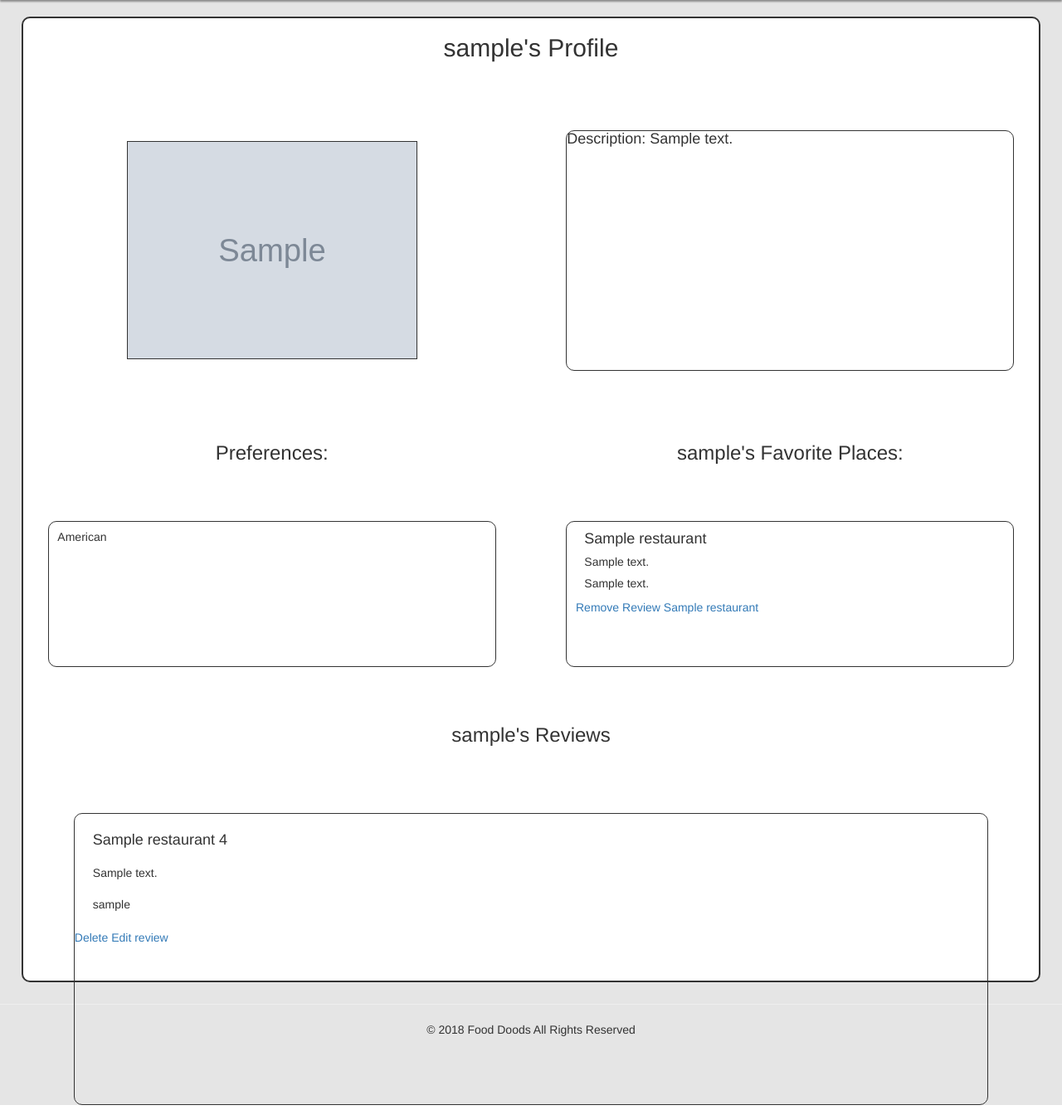
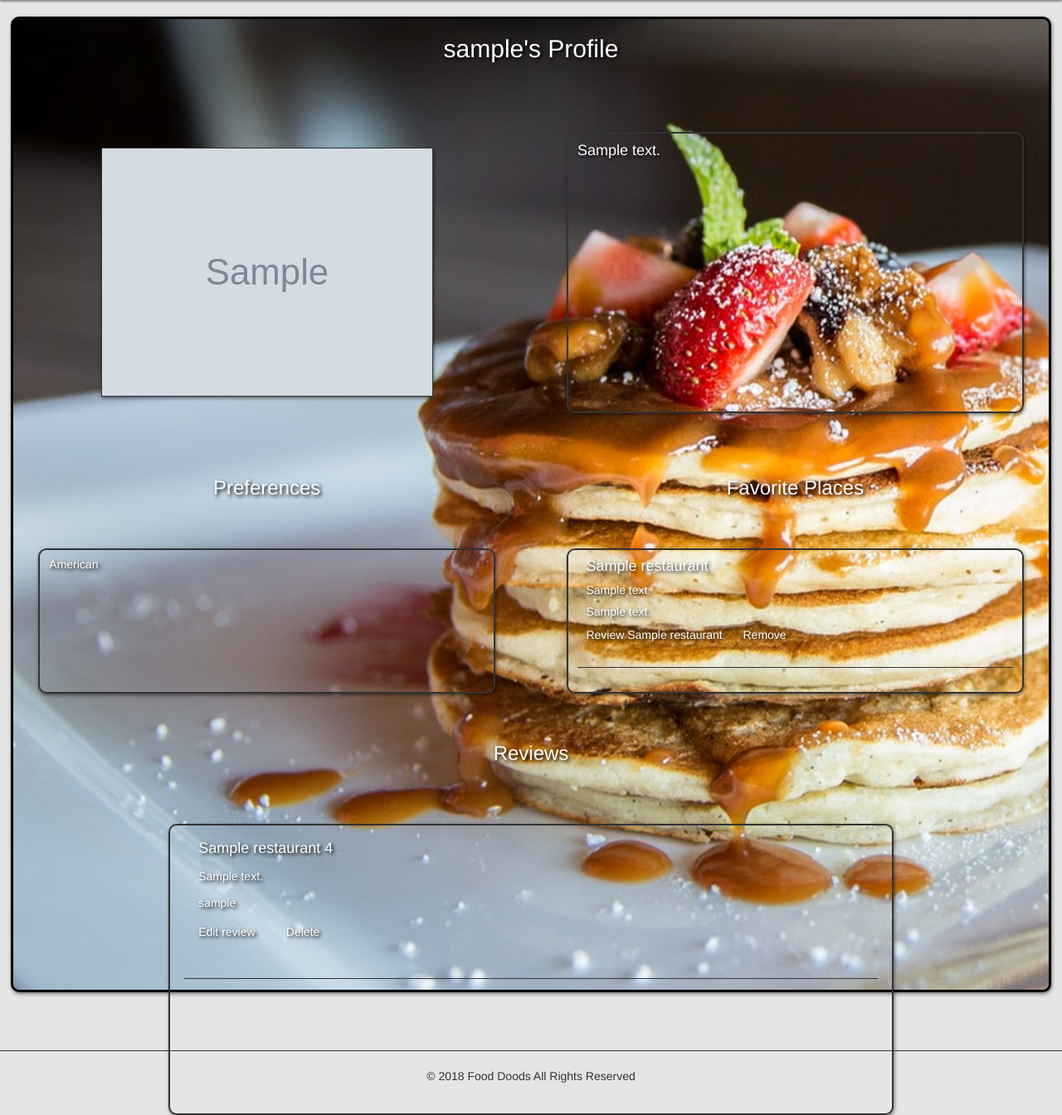
Before and after one commit to aduncan12/project-02, a Django app: page /userprofile in a window 1280 px wide. Shown: the part 50-1394 px from the top of the page at 83% size. Run offline with Django 3.2, Linux system fonts and the light colour scheme; a user stored in the database is signed in; data comes from the database, SQL or seed files in the repository; tables that the repository leaves empty hold one stand-in row (values such as "Sample post"); grey boxes marked "Sample" are stand-in pictures; some libraries are stand-ins or nearby versions; some web fonts are replaced.

Commit message:
finished user profile

```diff
--- a/foodie/static/css/sass/styles.scss
+++ b/foodie/static/css/sass/styles.scss
@@ -186,7 +186,8 @@ h4, h5 {
 }
 
 hr{
-    margin-top: 0;
+    margin-top: 5.5%;
+    border-color: #333333;
 }
 
 #map_restList {
@@ -248,32 +249,50 @@ overflow-y: auto;
 
 #profile {
     margin-top: 70px;
-    margin-right: 2%;
-    margin-left: 2%;
+    margin-right: 1%;
+    margin-left: 1%;
     margin-bottom: 2%;
     display: grid;
-    grid-template-rows: 70px 350px 70px 200px 70px 400px;
+    grid-template-rows: 70px 400px 50px 200px 50px 400px;
     grid-template-columns: repeat(2, 49%);
     grid-gap: 3% 2%;
-    border: 2px solid;
+    border: 3px solid #000000;
     border-radius: 10px;
     background-color: #FFFFFF;
+    -moz-box-shadow: 1px 2px 4px rgba(0, 0, 0,0.5);
+    -webkit-box-shadow: 1px 2px 4px rgba(0, 0, 0, .5);
+    box-shadow: 1px 2px 4px rgba(0, 0, 0, .5);
+    background-image: url("../images/pancakes.jpeg");
+    background-size: cover;
+    color: #FFFFFF;
+    text-shadow: 2px 2px 4px #000000;
+
     #profileHeader{
         grid-area: 1 / span 2;
         margin: auto;
     }
     #profileImg {
         grid-area: 2 / 1;
-        border: 1px solid;
+        border: 1px solid #333333;
         margin: auto;
-        max-height: 350px;
-        max-width: 350px;
+        max-height: 400px;
+        max-width: 400px;
+        -moz-box-shadow: 1px 2px 4px rgba(0, 0, 0,0.5);
+        -webkit-box-shadow: 1px 2px 4px rgba(0, 0, 0, .5);
+        box-shadow: 1px 2px 4px rgba(0, 0, 0, .5);
+    }
+    #description {
+        grid-area: 2 / 2;
+        margin: 5%;
+        border: 2px solid #333333;
+        border-radius: 10px;
+        -moz-box-shadow: 1px 2px 4px rgba(0, 0, 0,0.5);
+        -webkit-box-shadow: 1px 2px 4px rgba(0, 0, 0, .5);
+        box-shadow: 1px 2px 4px rgba(0, 0, 0, .5);
+        overflow-y: auto;
     }
     #profileDesc {
-        grid-area: 2 / 2;
-        margin: 5%;
-        border: 1px solid;
-        border-radius: 10px;
+        margin: 2%;
     }
     #pref {
         grid-area: 3 / 1;
@@ -287,15 +306,21 @@ overflow-y: auto;
         grid-area: 4 / 1;
         overflow-y: auto;
         margin: 2% 5%;
-        border: 1px solid;
+        border: 2px solid #333333;
         border-radius: 10px;
+        -moz-box-shadow: 1px 2px 4px rgba(0, 0, 0,0.5);
+        -webkit-box-shadow: 1px 2px 4px rgba(0, 0, 0, .5);
+        box-shadow: 1px 2px 4px rgba(0, 0, 0, .5);
     }
     #profileRest {
         grid-area: 4 / 2;
         overflow-y: auto;
         margin: 2% 5%;
-        border: 1px solid;
+        border: 2px solid #333333;
         border-radius: 10px;
+        -moz-box-shadow: 1px 2px 4px rgba(0, 0, 0,0.5);
+        -webkit-box-shadow: 1px 2px 4px rgba(0, 0, 0, .5);
+        box-shadow: 1px 2px 4px rgba(0, 0, 0, .5);
     }
     #profileReview {
         grid-area: 5 / span 2;
@@ -304,32 +329,40 @@ overflow-y: auto;
     #user_reviews {
         grid-area: 6 / span 2;
         overflow-y: auto;
-        margin: 2% 5%;
-        border: 1px solid;
+        margin: 2% 15%;
+        border: 2px solid #333333;
         border-radius: 10px;
+        -moz-box-shadow: 1px 2px 4px rgba(0, 0, 0,0.5);
+        -webkit-box-shadow: 1px 2px 4px rgba(0, 0, 0, .5);
+        box-shadow: 1px 2px 4px rgba(0, 0, 0, .5);
     }
 }
 
-#user_saved, #preferences {
+#user_saved, #preferences, #user_reviews2 {
     margin: 2%;
 }
 
+#user_reviews2 > a, #user_saved > a {
+    text-decoration: none;
+    color: #FFFFFF;
+    margin: 2%;
+}
 
 .readmore{
-    color: white;
+    color: #FFFFFF;
     font-family: 'Chicle';
     font-size: 38px;
     margin-top: 100px;
 }
 
 .readmore:hover{
-    color:white;
+    color: #FFFFFF;
 }
 
 .readmore:visited{
-    color:white;
+    color: #FFFFFF;
 }
 
 .readmore:active{
-    color:white;
+    color: #FFFFFF;
 }
--- a/foodie/static/css/styles.css
+++ b/foodie/static/css/styles.css
@@ -187,7 +187,8 @@ h4, h5 {
 }
 
 hr {
-  margin-top: 0;
+  margin-top: 5.5%;
+  border-color: #333333;
 }
 
 #map_restList {
@@ -231,16 +232,23 @@ hr {
 
 #profile {
   margin-top: 70px;
-  margin-right: 2%;
-  margin-left: 2%;
+  margin-right: 1%;
+  margin-left: 1%;
   margin-bottom: 2%;
   display: grid;
-  grid-template-rows: 70px 350px 70px 200px 70px 400px;
+  grid-template-rows: 70px 400px 50px 200px 50px 400px;
   grid-template-columns: repeat(2, 49%);
   grid-gap: 3% 2%;
-  border: 2px solid;
+  border: 3px solid #000000;
   border-radius: 10px;
   background-color: #FFFFFF;
+  -moz-box-shadow: 1px 2px 4px rgba(0, 0, 0, 0.5);
+  -webkit-box-shadow: 1px 2px 4px rgba(0, 0, 0, 0.5);
+  box-shadow: 1px 2px 4px rgba(0, 0, 0, 0.5);
+  background-image: url("../images/pancakes.jpeg");
+  background-size: cover;
+  color: #FFFFFF;
+  text-shadow: 2px 2px 4px #000000;
 }
 #profile #profileHeader {
   grid-area: 1/span 2;
@@ -248,16 +256,26 @@ hr {
 }
 #profile #profileImg {
   grid-area: 2/1;
-  border: 1px solid;
+  border: 1px solid #333333;
   margin: auto;
-  max-height: 350px;
-  max-width: 350px;
+  max-height: 400px;
+  max-width: 400px;
+  -moz-box-shadow: 1px 2px 4px rgba(0, 0, 0, 0.5);
+  -webkit-box-shadow: 1px 2px 4px rgba(0, 0, 0, 0.5);
+  box-shadow: 1px 2px 4px rgba(0, 0, 0, 0.5);
+}
+#profile #description {
+  grid-area: 2/2;
+  margin: 5%;
+  border: 2px solid #333333;
+  border-radius: 10px;
+  -moz-box-shadow: 1px 2px 4px rgba(0, 0, 0, 0.5);
+  -webkit-box-shadow: 1px 2px 4px rgba(0, 0, 0, 0.5);
+  box-shadow: 1px 2px 4px rgba(0, 0, 0, 0.5);
+  overflow-y: auto;
 }
 #profile #profileDesc {
-  grid-area: 2/2;
-  margin: 5%;
-  border: 1px solid;
-  border-radius: 10px;
+  margin: 2%;
 }
 #profile #pref {
   grid-area: 3/1;
@@ -271,15 +289,21 @@ hr {
   grid-area: 4/1;
   overflow-y: auto;
   margin: 2% 5%;
-  border: 1px solid;
+  border: 2px solid #333333;
   border-radius: 10px;
+  -moz-box-shadow: 1px 2px 4px rgba(0, 0, 0, 0.5);
+  -webkit-box-shadow: 1px 2px 4px rgba(0, 0, 0, 0.5);
+  box-shadow: 1px 2px 4px rgba(0, 0, 0, 0.5);
 }
 #profile #profileRest {
   grid-area: 4/2;
   overflow-y: auto;
   margin: 2% 5%;
-  border: 1px solid;
+  border: 2px solid #333333;
   border-radius: 10px;
+  -moz-box-shadow: 1px 2px 4px rgba(0, 0, 0, 0.5);
+  -webkit-box-shadow: 1px 2px 4px rgba(0, 0, 0, 0.5);
+  box-shadow: 1px 2px 4px rgba(0, 0, 0, 0.5);
 }
 #profile #profileReview {
   grid-area: 5/span 2;
@@ -288,32 +312,41 @@ hr {
 #profile #user_reviews {
   grid-area: 6/span 2;
   overflow-y: auto;
-  margin: 2% 5%;
-  border: 1px solid;
+  margin: 2% 15%;
+  border: 2px solid #333333;
   border-radius: 10px;
+  -moz-box-shadow: 1px 2px 4px rgba(0, 0, 0, 0.5);
+  -webkit-box-shadow: 1px 2px 4px rgba(0, 0, 0, 0.5);
+  box-shadow: 1px 2px 4px rgba(0, 0, 0, 0.5);
 }
 
-#user_saved, #preferences {
+#user_saved, #preferences, #user_reviews2 {
+  margin: 2%;
+}
+
+#user_reviews2 > a, #user_saved > a {
+  text-decoration: none;
+  color: #FFFFFF;
   margin: 2%;
 }
 
 .readmore {
-  color: white;
+  color: #FFFFFF;
   font-family: "Chicle";
   font-size: 38px;
   margin-top: 100px;
 }
 
 .readmore:hover {
-  color: white;
+  color: #FFFFFF;
 }
 
 .readmore:visited {
-  color: white;
+  color: #FFFFFF;
 }
 
 .readmore:active {
-  color: white;
+  color: #FFFFFF;
 }
 
 /*# sourceMappingURL=styles.css.map */
--- a/foodie/templates/foodie/userprofile.html
+++ b/foodie/templates/foodie/userprofile.html
@@ -8,12 +8,13 @@
   <!-- image src only need this project path, os.path is done in settings.py and urls.py -->
   <img id="profileImg" src="{{ user.userprofile.profile_pic.url }}">
   {% else %}
-  <img id="profileImg"  src="{% static 'images/img_profile.png'%}">
+  <img id="profileImg" src="{% static 'images/img_profile.png'%}">
   {%endif%}
-  <h4 id="profileDesc">Description: {{ userprofile.description }}</h4>
-
+  <div id="description">
+    <h4 id="profileDesc">{{ userprofile.description }}</h4>
+  </div>
   <!-- <p>Total preferences: {{ userprofile.preferences.all.length }}</p> -->
-  <h3 id="pref">Preferences:</h3>
+  <h3 id="pref">Preferences</h3>
   <div id="profilePref">
       {% for preference in userprofile.preferences.all %}
       <h5 id="preferences">{{preference.cuisine}}</h5>
@@ -22,28 +23,32 @@
   <!-- check if user's profile's profile picture exist,
     parse the user picture path for img,
     else use the default picture from static path -->
-  <h3 id="rest"> {{ user }}'s Favorite Places:</h3>
+  <h3 id="rest"> Favorite Places</h3>
   <div id="profileRest">
       <div id="user_saved">
         {% for rest in user_saved_rest %}
           <h4>{{rest.name}}</h4>
           <h5>{{rest.description}}</h5>
           <h5>{{rest.cuisine}}</h5>
+          <a href="{% url 'create_review' pk=rest.id %}">Review {{rest.name}}</a>
           <a href="{% url 'restaurant_delete' id=rest.id %}">Remove</a>
-          <a href="{% url 'create_review' pk=rest.id %}">Review {{rest.name}}</a>
+          <hr>
         {% endfor %}
       </div>
   </div>
 
-  <h3 id="profileReview"> {{ user }}'s Reviews</h3>
+  <h3 id="profileReview"> Reviews</h3>
   <div id="user_reviews">
+    <div id="user_reviews2">
     {% for review in user_reviews %}
       <h4>{{review.restaurant}} {{review.rating}}</h4>
       <h5>{{review.content}}</h5>
       <h5>{{review.user}}</h5>
+      <a href="{% url 'review_edit' id=review.id %}">Edit review</a>
       <a href="{% url 'review_delete' id=review.id %}">Delete</a>
-      <a href="{% url 'review_edit' id=review.id %}">Edit review</a>
+      <hr>
     {% endfor %}
+    </div>
   </div>
 </div>
 
```
Also changed, not shown: foodie/static/images/pancakes.jpeg (added), 1 other file.
